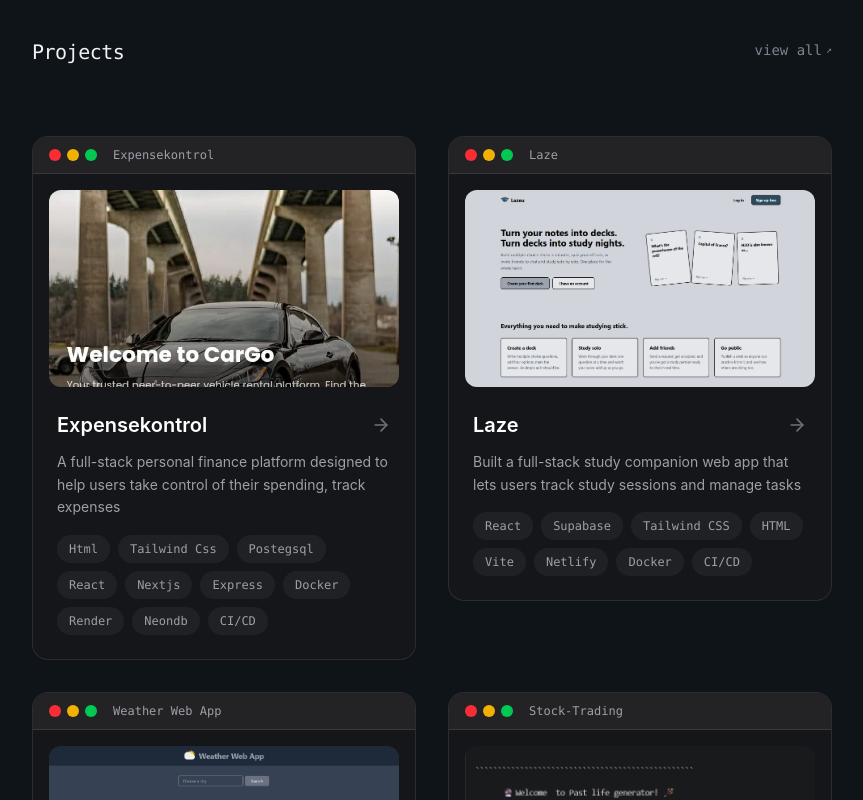
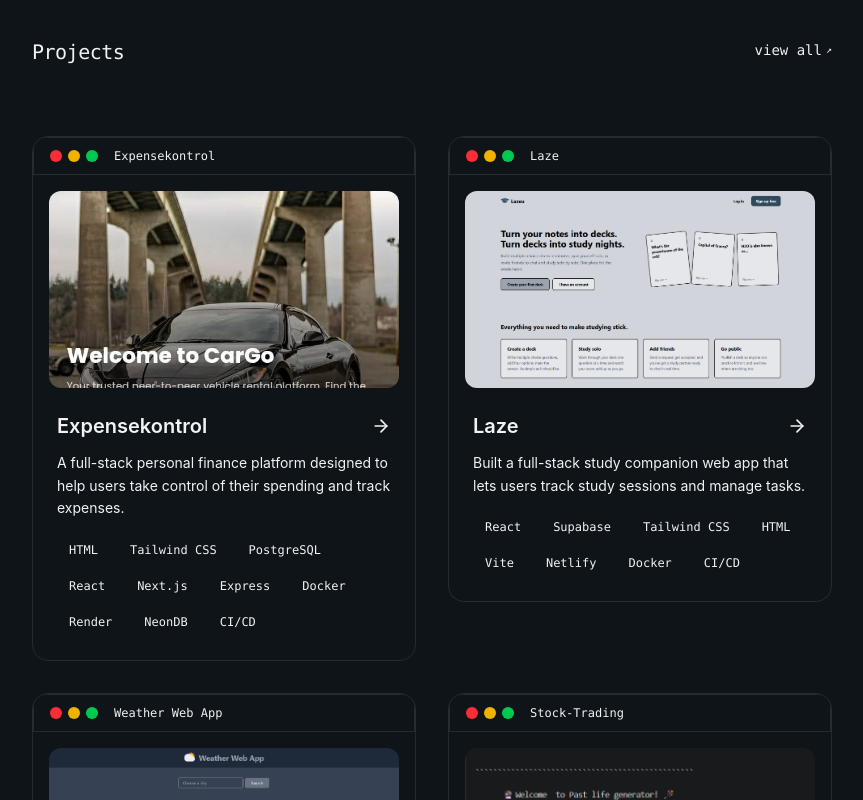
Before and after one commit to Ein-shen/My-porfolio, a React (Vite) app: page / in a window 1280 px wide. Shown: the part 600-1400 px from the top of the page, without its empty margins (208-1071 px from the left). Built offline with nearby package versions, Linux system fonts and the light colour scheme; the HTML template or start-up script is replaced by a standard one.

Commit message:
fix project

```diff
--- a/src/sections/Projects.jsx
+++ b/src/sections/Projects.jsx
@@ -1,117 +1,159 @@
 import { ArrowRight } from "lucide-react"
 import { FaGithub } from "react-icons/fa"
-import { Link } from 'react-router-dom'
-import { View_projects } from "../away/View_projects"
+import { Link } from "react-router-dom"
 
 const projects = [
-
-
-
-    { title: "Expensekontrol",
-      description: "A full-stack personal finance platform designed to help users take control of their spending, track expenses",
+  {
+    title: "Expensekontrol",
+    description:
+      "A full-stack personal finance platform designed to help users take control of their spending and track expenses.",
     image: "cargo.jpg",
-      tags: ["Html", "Tailwind Css", "Postegsql", "React", "Nextjs", "Express", "Docker", "Render", "Neondb", "CI/CD" ],
-      github: "https://github.com/Syloms/Cargo"
+    tags: [
+      "HTML",
+      "Tailwind CSS",
+      "PostgreSQL",
+      "React",
+      "Next.js",
+      "Express",
+      "Docker",
+      "Render",
+      "NeonDB",
+      "CI/CD",
+    ],
+    github: "https://github.com/Syloms/Cargo",
   },
 
-    { title: "Laze",
-      description: "Built a full-stack study companion web app that lets users track study sessions and manage tasks",
+  {
+    title: "Laze",
+    description:
+      "Built a full-stack study companion web app that lets users track study sessions and manage tasks.",
     image: "Lazeu.png",
-      tags: ["React", "Supabase", "Tailwind CSS", "HTML", "Vite", "Netlify", "Docker","CI/CD",],
-      github: "https://github.com/Ein-shen/CS50-Laze"
+    tags: [
+      "React",
+      "Supabase",
+      "Tailwind CSS",
+      "HTML",
+      "Vite",
+      "Netlify",
+      "Docker",
+      "CI/CD",
+    ],
+    github: "https://github.com/Ein-shen/CS50-Laze",
   },
 
-    { title: "Weather Web App",
-      description: "A web app allows users to search for a city and view its current weather using the OpenWeatherMap API",
+  {
+    title: "Weather Web App",
+    description:
+      "A web app that allows users to search for a city and view its current weather using the OpenWeatherMap API.",
     image: "weather.png",
     tags: ["HTML", "Python", "Django", "Tailwind CSS", "SQLite"],
-      github: "https://github.com/Ein-shen/weather-webApp"
+    github: "https://github.com/Ein-shen/weather-webApp",
   },
 
-    { title: "Stock-Trading",
-      description: "A web app that lets users manage a virtual stock portfolio — look up real-time stock prices",
+  {
+    title: "Stock-Trading",
+    description:
+      "A web app that lets users manage a virtual stock portfolio and look up real-time stock prices.",
     image: "past.png",
-      tags:
-      ["Python", "Flask", "SQLite", "Jinja", "HTML", "CSS"],
-      github: "https://github.com/Ein-shen/Stock-Trading" },
-
-
-
-
+    tags: ["Python", "Flask", "SQLite", "Jinja", "HTML", "CSS"],
+    github: "https://github.com/Ein-shen/Stock-Trading",
+  },
 ]
 
 export const Projects = () => {
-
   return (
-        <section id="projects" className="py-2 relative overflow-hidden scroll-mt-24">
-
-            <div className="container mx-auto px-6 md:px-12 py-10 relative z-10 animate-fade-in ">
+    <section
+      id="projects"
+      className="relative overflow-hidden scroll-mt-24 py-2"
+    >
+      <div className="container relative z-10 mx-auto animate-fade-in px-6 py-10 md:px-12">
         <div className="mx-auto max-w-[800px]">
 
-                    {/* section header */}
+          {/* Section header */}
           <div className="mb-16">
-                        <div className='flex items-center justify-between mb-4'>
-                           <h1 className="font-mono text-xl lg:text-xl font-medium tracking-tight pt-1  ">
+            <div className="mb-4 flex items-center justify-between">
+              <h1 className="theme-text pt-1 font-mono text-xl font-medium tracking-tight lg:text-xl">
                 Projects
               </h1>
 
               <Link
                 to="/view_projects"
-                                className="ml-auto text-sm font-mono text-muted-foreground hover:text-foreground rounded-lg h-11 cursor-pointer flex items-center gap-1"
+                className="theme-muted hover:theme-text-hover ml-auto flex h-11 cursor-pointer items-center gap-1 rounded-lg font-mono text-sm"
               >
-                                view all<span className="text-[10px]">↗</span>
+                view all
+                <span className="text-[10px]">↗</span>
               </Link>
             </div>
           </div>
 
           {/* Project grid */}
-                    <div className="grid lg:grid-cols-2 gap-8 items-start ">
+          <div className="grid items-start gap-8 lg:grid-cols-2">
             {projects.map((project, idx) => (
               <div
                 key={idx}
-                                className="group bg-zinc-900/60 border border-white/10 rounded-2xl overflow-hidden hover:border-white/20 transition-colors duration-300 md:row-span-1"
-                                style={{ animationDelay: `${(idx + 1) * 100}ms` }}
+                className="group overflow-hidden rounded-2xl border-[0.5px] border-border transition-opacity duration-300 hover:opacity-90 md:row-span-1"
+                style={{
+                  animationDelay: `${(idx + 1) * 100}ms`,
+                }}
               >
-                                {/* macOS-style title bar — now per card */}
-                                <div className="flex items-center gap-2 bg-zinc-800/80 px-4 py-2.5 border-b border-white/10">
+                {/* macOS-style title bar */}
+                <div className="theme-card-elevated flex items-center gap-2 border-[0.5px] border-border border-b px-4 py-2.5">
                   <div className="flex gap-1.5">
-                                        <span className="w-3 h-3 rounded-full bg-red-500" />
-                                        <span className="w-3 h-3 rounded-full bg-yellow-500" />
-                                        <span className="w-3 h-3 rounded-full bg-green-500" />
+                    <span className="h-3 w-3 rounded-full bg-red-500" />
+                    <span className="h-3 w-3 rounded-full bg-yellow-500" />
+                    <span className="h-3 w-3 rounded-full bg-green-500" />
                   </div>
-                                    <span className="font-mono text-xs text-zinc-400 ml-2 truncate">
+
+                  <span className="theme-muted ml-2 truncate font-mono text-xs">
                     {project.title}
                   </span>
                 </div>
 
+                {/* Project image */}
                 <div className="p-4 pb-0">
-                                    <div className="relative overflow-hidden rounded-xl aspect-video bg-zinc-800">
+                  <div className="theme-card-elevated relative aspect-video overflow-hidden rounded-xl">
                     <img
                       src={project.image}
                       alt={project.title}
-                                            className="w-full h-full object-cover object-top transition-transform duration-700 group-hover:scale-105"
+                      className="h-full w-full object-cover object-top transition-transform duration-700 group-hover:scale-105"
                     />
-                                        <div className="absolute inset-0 flex items-center justify-center gap-3 opacity-0 group-hover:opacity-100 bg-black/40 transition-opacity duration-300">
-                                            <a href={project.github} className="p-3 rounded-full bg-white/10 backdrop-blur hover:bg-white/20 transition-all">
-                                                <FaGithub className="w-5 h-5 text-white" />
+
+                    {/* GitHub overlay */}
+                    <div className="theme-overlay absolute inset-0 flex items-center justify-center gap-3 opacity-0 transition-opacity duration-300 group-hover:opacity-100">
+                      <a
+                        href={project.github}
+                        target="_blank"
+                        rel="noopener noreferrer"
+                        className="theme-tag rounded-full p-3 transition-all hover:opacity-80"
+                      >
+                        <FaGithub className="theme-text h-5 w-5" />
                       </a>
                     </div>
                   </div>
                 </div>
 
-                                <div className="p-6 space-y-3">
+                {/* Project details */}
+                <div className="space-y-3 p-6">
                   <div className="flex items-start justify-between">
-                                        <h3 className="text-white text-xl font-semibold group-hover:text-white/90 transition-colors">
+                    <h3 className="theme-text text-xl font-semibold transition-transform duration-300 group-hover:translate-x-1 group-hover:-translate-y-1">
                       {project.title}
                     </h3>
-                                        <ArrowRight className="w-5 h-5 text-zinc-500 group-hover:text-white group-hover:translate-x-1 group-hover:-translate-y-1 transition-all shrink-0 mt-1" />
+
+                    <ArrowRight
+                      className="theme-muted theme-arrow-hover mt-1 h-5 w-5 shrink-0 transition-transform duration-300 group-hover:translate-x-1 group-hover:-translate-y-1"
+                    />
                   </div>
-                                    <p className="text-zinc-400 text-sm leading-relaxed">{project.description}</p>
+
+                  <p className="theme-muted text-sm leading-relaxed">
+                    {project.description}
+                  </p>
+
+                  {/* Tags */}
                   <div className="flex flex-wrap gap-2 pt-1">
                     {project.tags.map((tag, tagIdx) => (
                       <span
                         key={tagIdx}
-                                                className="font-mono px-3 py-1.5 rounded-full text-xs font-medium bg-white/5 text-zinc-400 hover:bg-white/10 hover:text-white transition-all duration-300"
+                        className="theme-tag rounded-full px-3 py-1.5 font-mono text-xs font-medium transition-all duration-300 hover:opacity-80"
                       >
                         {tag}
                       </span>
```
Lines whose indentation alone changed are shown as unchanged.
